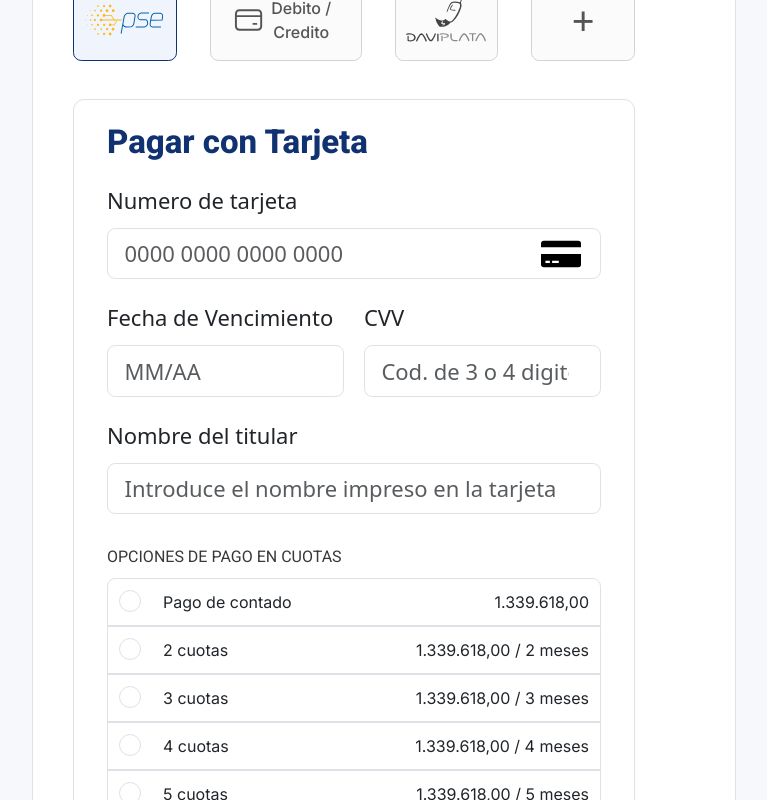
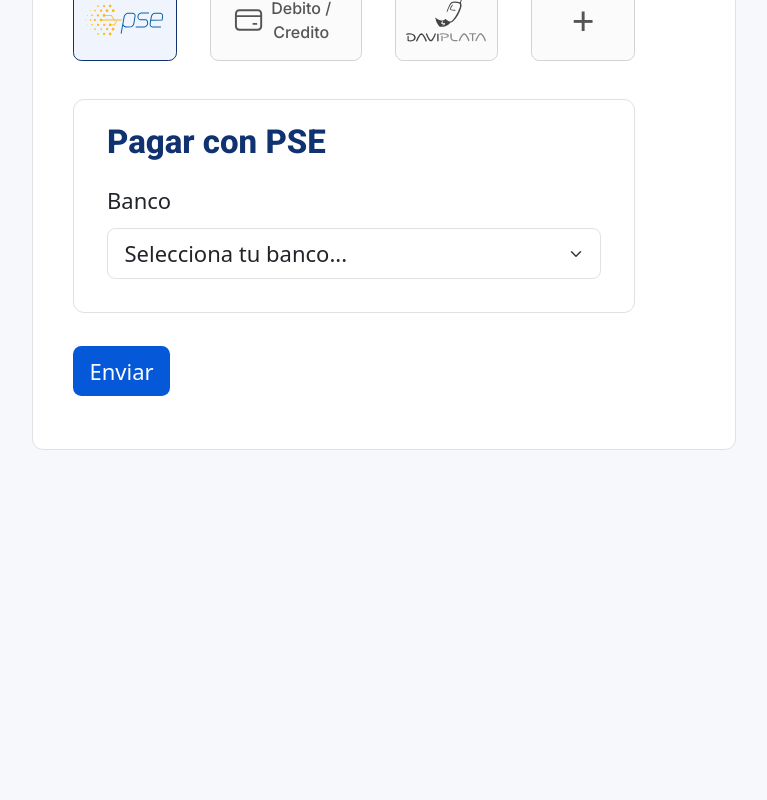
Before and after one commit to JuanAR17/academy-landing-platform, an Angular app in the folder frontend/: page /payment in a window 1280 px wide. Shown: the part 1520-2320 px from the top of the page, without its empty margins (68-835 px from the left). After the commit the page ends 2010 px from the top, so only its background shows below. Built offline with nearby package versions, Linux system fonts and the light colour scheme; no server answers.

Commit message:
Cambio activo pagos

```diff
--- a/frontend/src/app/pages/payment/payment.html
+++ b/frontend/src/app/pages/payment/payment.html
@@ -197,7 +197,7 @@
                 </section>
 
                 <section class="mt-1 border rounded-3 px-4 py-3">
-                    <section #paymentView id="view-pse" class="payment-view">
+                    <section #paymentView id="view-pse" class="payment-view active">
                         <h4 class="mb-3">Pagar con PSE</h4>
 
                         <div class="form-group mb-2">
@@ -219,7 +219,7 @@
                     </section>
 
 
-                    <section #paymentView id="view-cards" class="payment-view active">
+                    <section #paymentView id="view-cards" class="payment-view">
                         <h4>Pagar con Tarjeta</h4>
                         <div class="form-group my-3">
                             <label class="form-label" for="cardNumber">Numero de tarjeta</label>
```
